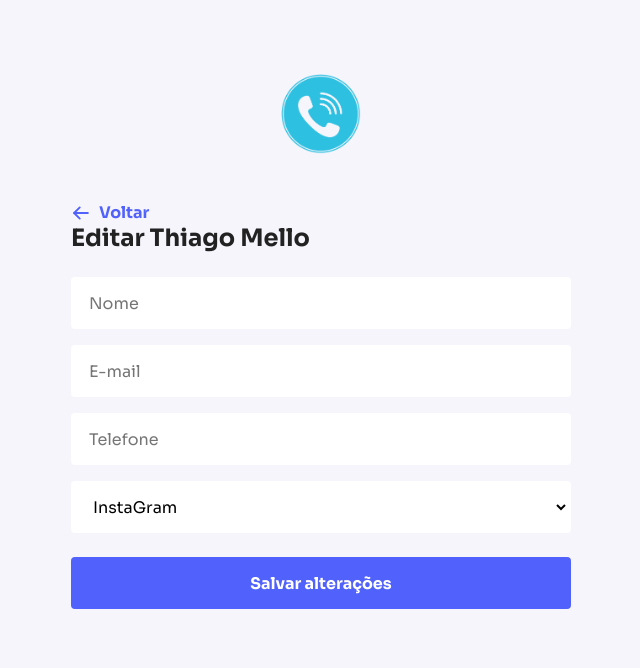
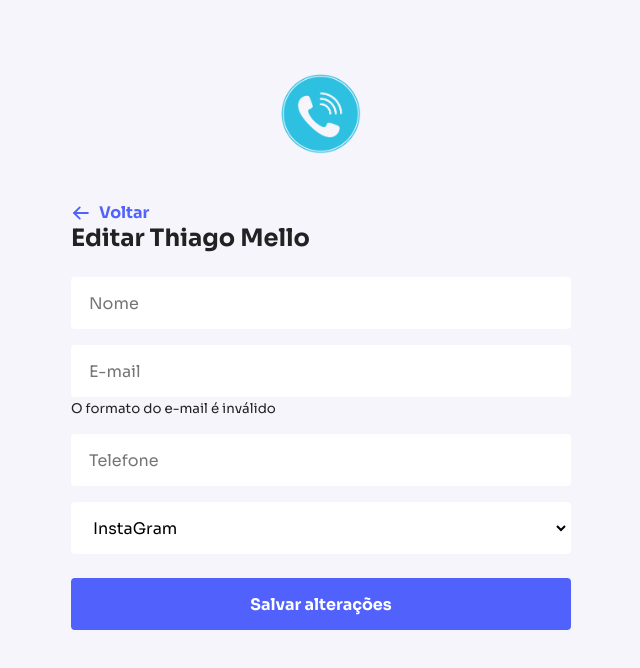
Before and after one commit to timabuntu/myContacts, a React (Vite) app: page /edit/123 in a window 1280 px wide. Shown: the top 668 px of the page, without its empty margins (319-959 px from the left). Built offline with nearby package versions, Linux system fonts and the light colour scheme.

Commit message:
chore: verify error created

```diff
--- a/src/components/FormGroup/index.jsx
+++ b/src/components/FormGroup/index.jsx
@@ -2,15 +2,21 @@ import PropTypes from 'prop-types';
 
 import { Container } from './styles';
 
-function FormGroup({ children }) {
+function FormGroup({ children, error }) {
   return (
     <Container>
       {children}
+      {error && <small>{error}</small>}
     </Container>
   );
 }
 
 FormGroup.propTypes = {
   children: PropTypes.node.isRequired,
+  error: PropTypes.string,
+};
+
+FormGroup.defaultProps = {
+  error: null,
 };
 export default FormGroup;
```
